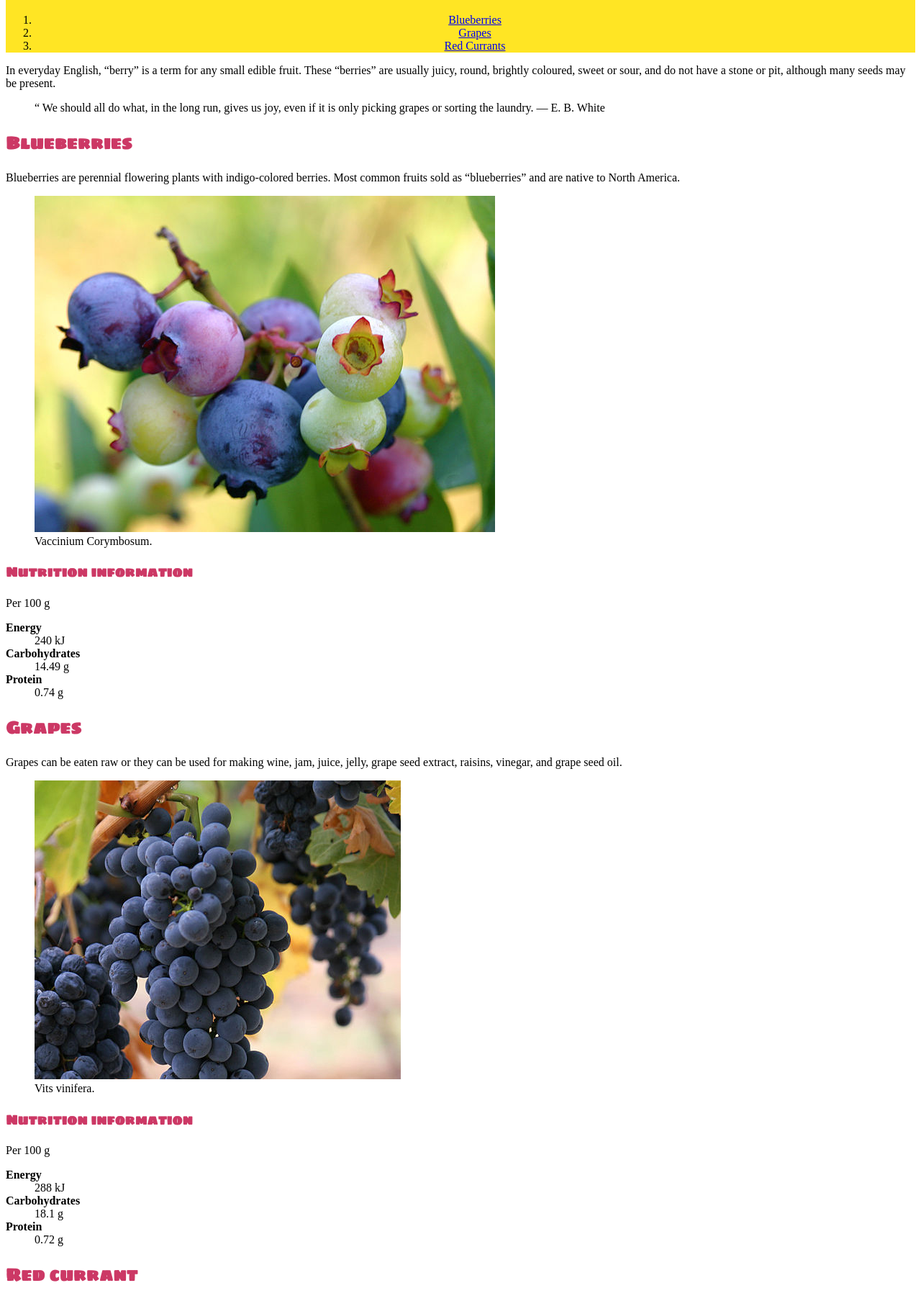
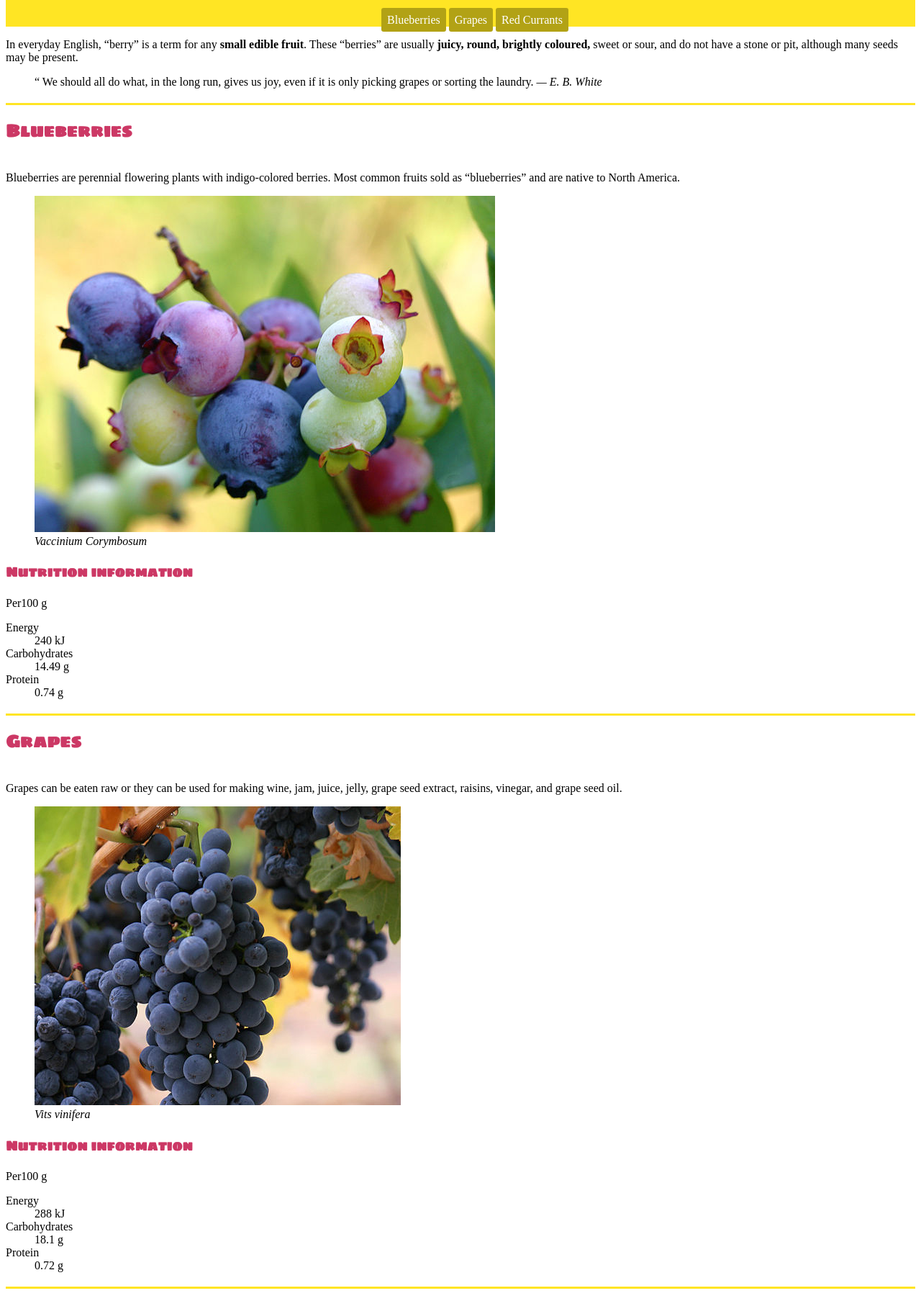
Before and after one commit to MaxTillotson/dsn1674-project-1, a plain HTML site: page index.html in a window 1280 px wide. Shown: the part 77-1884 px from the top of the page at 72% size. Drawn offline with Linux system fonts and the light colour scheme.

Commit message:
borders and boxes

```diff
--- a/css/main.css
+++ b/css/main.css
@@ -1,9 +1,27 @@
 h1, h2, h3{
   font-family: 'Sigmar One', cursive;
   color: #cc3865;
+}
+
+h2{
+  border-top: 3px solid #ffe524;
+  line-height: 3em;
+  margin-border: 0;
 }
 
 header{
   background-color: #ffe524;
   text-align: center;
 }
+
+nav li{
+  padding: .5em;
+  border-radius: .2em;
+  background-color: #b2a215;
+  display: inline;
+}
+
+nav a{
+  text-decoration: none;
+  color: white;
+}
--- a/index.html
+++ b/index.html
@@ -7,10 +7,8 @@
   <link href="css/main.css" rel="stylesheet">
   <link href='http://fonts.googleapis.com/css?family=Sigmar+One' rel='stylesheet' type='text/css'>
 </head>
-<body>
 
 <header>
-
   <h1>Berries</h1>
 
   <nav>
@@ -20,14 +18,18 @@
         <li><a href="#redcurrants" class="1">Red Currants</a></li>
       </ol>
     </nav>
-
 </header>
 
-<p>In everyday English, “berry” is a term for any small edible fruit. These “berries” are usually juicy, round, brightly coloured, sweet or sour, and do not have a stone or pit, although many seeds may be present.</p>
+<body>
 
-<blockquote>“
+<main>
+
+<p>In everyday English, “berry” is a term for any <b>small edible fruit</b>. These “berries” are usually <b>juicy, round, brightly coloured,</b> sweet or sour, and do not have a stone or pit, although many seeds may be present.</p>
+
+<blockquote>
+  <span>“</span>
   We should all do what, in the long run, gives us joy, even if it is only picking grapes or sorting the laundry.
-— E. B. White
+  <cite>— E. B. White</cite>
 </blockquote>
 
 <h2 id="blueberries">Blueberries</h2>
@@ -36,21 +38,22 @@ We should all do what, in the long run, gives us joy, even if it is only picking
 
 <figure>
     <img src="images/blueberries.jpg" alt="Blueberries.">
-    <figcaption>Vaccinium Corymbosum.
+    <figcaption>
+      <i>Vaccinium Corymbosum</i>
     </figcaption>
 </figure>
 
 <h3>Nutrition information</h3>
 
-<p>Per 100 g</p>
+<span class="italic">Per<data value="100">100 g</data></span>
 
 <dl>
-  <dt><b>Energy</b></dt>
-  <dd> 240 kJ</dd>
-  <dt><b>Carbohydrates</b></dt>
-  <dd> 14.49 g</dd>
-  <dt><b>Protein</b></dt>
-  <dd> 0.74 g</dd>
+  <dt>Energy</dt>
+  <dd><data value="240kJ"> 240 kJ</data></dd>
+  <dt>Carbohydrates</dt>
+  <dd><data value="14.49g"> 14.49 g</data></dd>
+  <dt>Protein</dt>
+  <dd><data value="0.74g"> 0.74 g</data></dd>
 </dl>
 
 <h2 id="grapes">Grapes</h2>
@@ -59,21 +62,21 @@ We should all do what, in the long run, gives us joy, even if it is only picking
 
 <figure>
     <img src="images/grapes.jpg" alt="Grapes.">
-    <figcaption>Vits vinifera.
+    <figcaption><i>Vits vinifera</i>
     </figcaption>
 </figure>
 
 <h3>Nutrition information</h3>
 
-<p>Per 100 g</p>
+<span class="italic">Per<data value="100">100 g</data></span>
 
 <dl>
-  <dt><b>Energy</b></dt>
-  <dd> 288 kJ</dd>
-  <dt><b>Carbohydrates</b></dt>
-  <dd> 18.1 g</dd>
-  <dt><b>Protein</b></dt>
-  <dd> 0.72 g</dd>
+  <dt>Energy</dt>
+  <dd><data value="288kJ"> 288 kJ</data></dd>
+  <dt>Carbohydrates</dt>
+  <dd><data value="18.1g"> 18.1 g</data></dd>
+  <dt>Protein</dt>
+  <dd><data value="0.72g"> 0.72 g</data></dd>
 </dl>
 
 <h2 id="redcurrants">Red currant</h2>
@@ -88,18 +91,21 @@ We should all do what, in the long run, gives us joy, even if it is only picking
 
 <h3>Nutrition information</h3>
 
-<p>Per 100 g</p>
+<span class="italic">Per<data value="100">100 g</data></span>
 
 <dl>
-  <dt><b>Energy</b></dt>
-  <dd> 234 kJ</dd>
-  <dt><b>Carbohydrates</b></dt>
-  <dd> 13.8 g</dd>
-  <dt><b>Protein</b></dt>
-  <dd> 1.4 g</dd>
+  <dt>Energy</dt>
+  <dd><data value="234kJ"> 234 kJ</data></dd>
+  <dt>Carbohydrates</dt>
+  <dd><data value="13.8g"> 13.8 g</data></dd>
+  <dt>Protein</dt>
+  <dd><data value="1.4g"> 1.4 g</data></dd>
 </dl>
 
-Content and images from Wikipedia.
+</main>
+
+<footer>
+<p>Content and images from <a href="http://en.wikipedia.org/wiki/Berry">Wikipedia</a>.</p>
 
 </body>
 </html>
```
Lines whose indentation alone changed are shown as unchanged.
